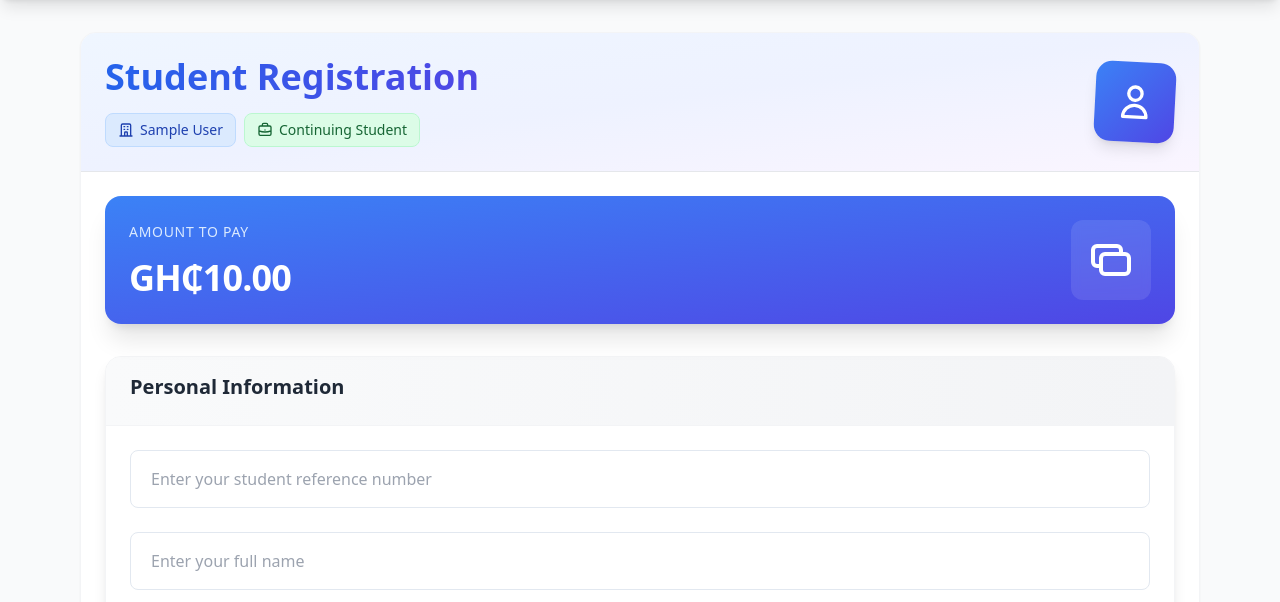
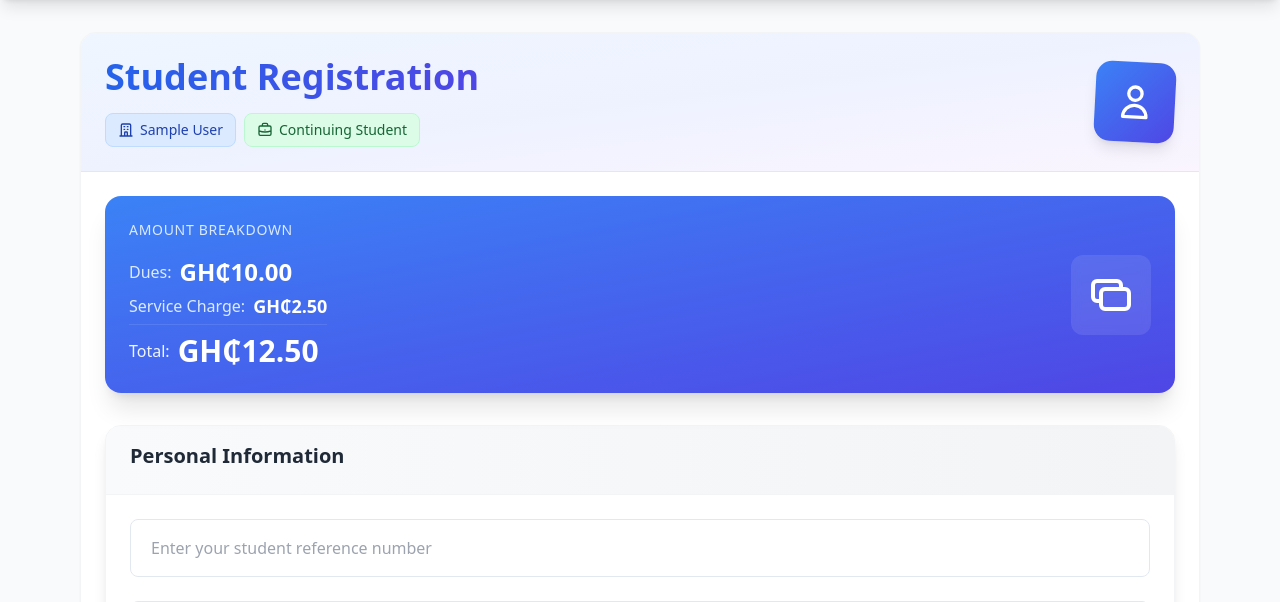
Before and after one commit to henryantwi/Dues-Colleection-SaaS-App, a Django app: a page that uses src/students/templates/students/registration.html in a window 1280 px wide. Shown: the part 81-683 px from the top of the page. Run offline with Django 5.2, Linux system fonts and the light colour scheme; tables that the repository leaves empty hold one stand-in row (values such as "Sample post"); some libraries are stand-ins or nearby versions.

Commit message:
Refactor payment details in student templates; update amount display to include dues and service charge for clarity

```diff
--- a/src/students/templates/students/registration.html
+++ b/src/students/templates/students/registration.html
@@ -43,9 +43,22 @@
         <!-- Amount Card -->
         <div class="bg-gradient-to-br from-blue-500 to-indigo-600 rounded-2xl p-8 sm:p-6 text-white shadow-xl transform hover:scale-[1.02] transition-transform duration-300">
             <div class="flex flex-col sm:flex-row justify-between items-center space-y-4 sm:space-y-0">
-            <div class="space-y-2 text-center sm:text-left">
-                <p class="text-blue-100 text-sm uppercase tracking-wider">Amount to Pay</p>
-                <p class="text-4xl font-bold tracking-tight">GH₵{{ amount|floatformat:2 }}</p>
+                <div class="space-y-4 text-center sm:text-left">
+                    <p class="text-blue-100 text-sm uppercase tracking-wider">Amount Breakdown</p>
+                    <div class="space-y-1">
+                        <div class="flex items-center gap-2">
+                            <span class="text-blue-100">Dues:</span>
+                            <span class="text-2xl font-bold">GH₵{{ dues_amount|floatformat:2 }}</span>
+                        </div>
+                        <div class="flex items-center gap-2">
+                            <span class="text-blue-100">Service Charge:</span>
+                            <span class="text-lg font-semibold">GH₵{{ service_charge|floatformat:2 }}</span>
+                        </div>
+                        <div class="flex items-center gap-2 pt-2 border-t border-white/10">
+                            <span class="text-blue-50">Total:</span>
+                            <span class="text-3xl font-bold">GH₵{{ amount|floatformat:2 }}</span>
+                        </div>
+                    </div>
                 </div>
                 <div class="bg-white/10 p-4 rounded-xl backdrop-blur-sm">
                     <svg class="w-12 h-12 text-white" fill="none" stroke="currentColor" viewBox="0 0 24 24">
--- a/src/students/views.py
+++ b/src/students/views.py
@@ -22,6 +22,7 @@ def _clear_registration_session(request):
 
 def student_registration(request, department_slug, is_year_one=False):
     department = get_object_or_404(Department, slug=department_slug)
+    SERVICE_CHARGE = 2.50  # Add this line
 
     # Store the current path for return redirect
     request.session["registration_return_url"] = request.path
@@ -49,10 +50,15 @@ def student_registration(request, department_slug, is_year_one=False):
                 {
                     "department": department,
                     "is_year_one": is_year_one,
-                    "amount": (
+                    "service_charge": SERVICE_CHARGE,  # Add this line
+                    "dues_amount": (  # Add this line
                         department.year_one_amount
                         if is_year_one
                         else department.other_years_amount
+                    ),
+                    "amount": (  # Update this line
+                        float(department.year_one_amount if is_year_one else department.other_years_amount)
+                        + SERVICE_CHARGE
                     ),
                     **form_data,
                 },
@@ -69,10 +75,15 @@ def student_registration(request, department_slug, is_year_one=False):
                 {
                     "department": department,
                     "is_year_one": is_year_one,
-                    "amount": (
+                    "service_charge": SERVICE_CHARGE,  # Add this line
+                    "dues_amount": (  # Add this line
                         department.year_one_amount
                         if is_year_one
                         else department.other_years_amount
+                    ),
+                    "amount": (  # Update this line
+                        float(department.year_one_amount if is_year_one else department.other_years_amount)
+                        + SERVICE_CHARGE
                     ),
                     **form_data,
                 },
@@ -84,11 +95,17 @@ def student_registration(request, department_slug, is_year_one=False):
             "department_id": department.id,
             "department_name": department.name,
             "is_year_one": is_year_one,
-            "amount": float(
+            "service_charge": SERVICE_CHARGE,  # Add this line
+            "dues_amount": float(
                 department.year_one_amount
                 if is_year_one
                 else department.other_years_amount
             ),
+            "amount": float(  # Update total amount calculation
+                department.year_one_amount
+                if is_year_one
+                else department.other_years_amount
+            ) + SERVICE_CHARGE,
         }
         request.session["registration_preview"] = preview_data
 
@@ -113,10 +130,15 @@ def student_registration(request, department_slug, is_year_one=False):
         {
             "department": department,
             "is_year_one": is_year_one,
-            "amount": (
+            "service_charge": SERVICE_CHARGE,  # Add this line
+            "dues_amount": (  # Add this line
                 department.year_one_amount
                 if is_year_one
                 else department.other_years_amount
+            ),
+            "amount": (  # Update this line
+                float(department.year_one_amount if is_year_one else department.other_years_amount)
+                + SERVICE_CHARGE
             ),
             **initial_data,  # This will populate the form fields with previous data
         },
```
Also changed, not shown: src/students/templates/students/preview.html (+16 -3 lines). Lines whose indentation alone changed are shown as unchanged.
